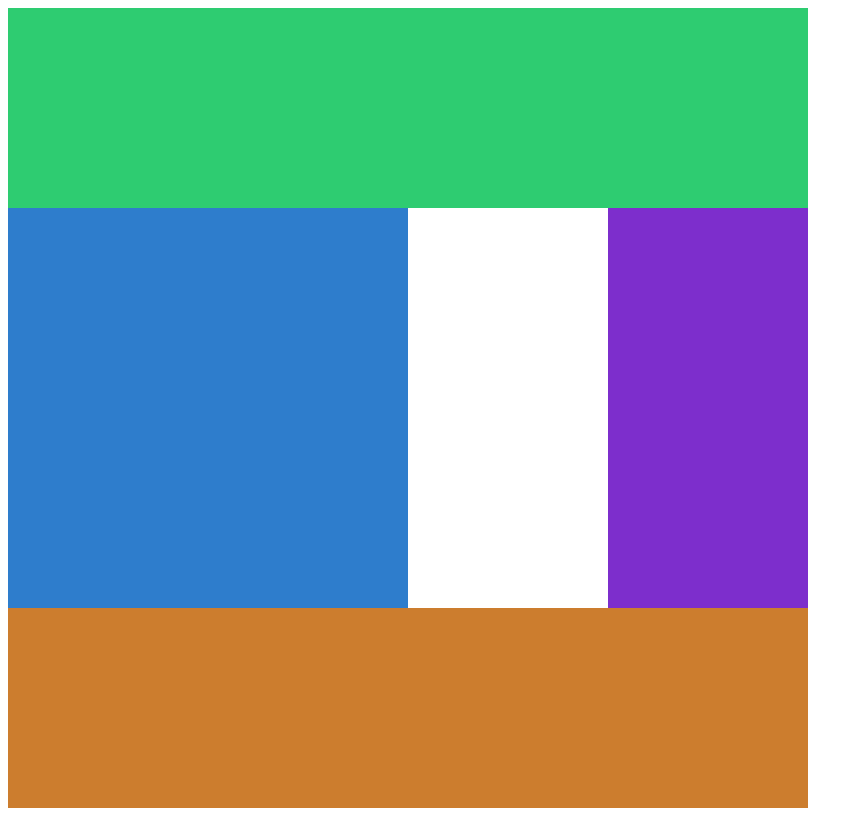
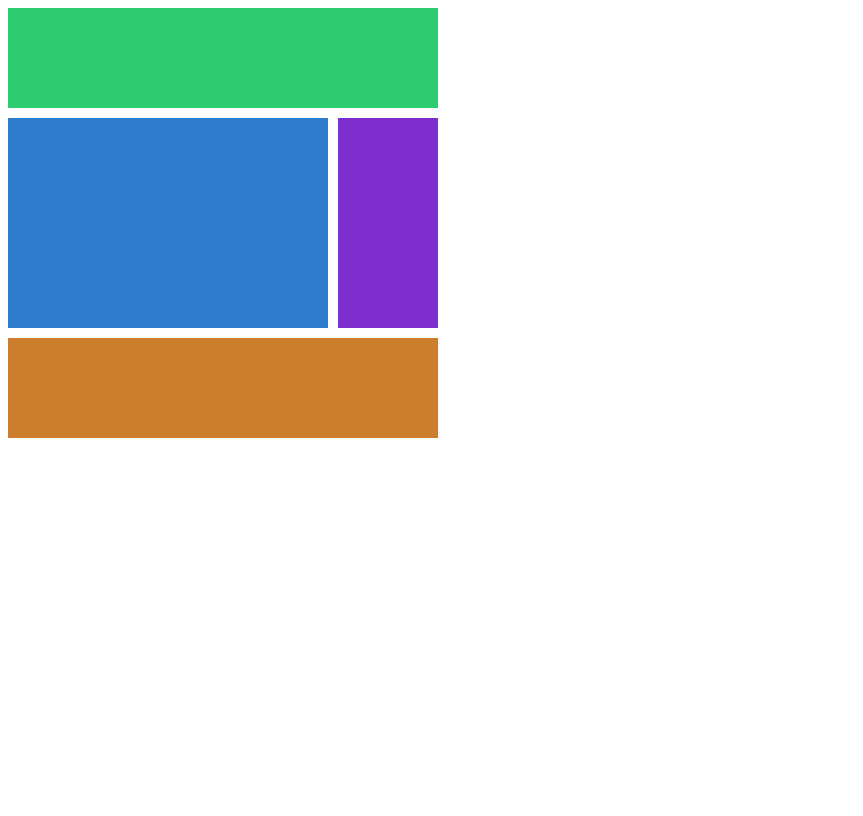
Before and after one commit to UnhappyDogChew/nomadcoder-scss-masterclass, a website: page index.html in a window 1280 px wide. Shown: the whole page, without its empty margins (0-863 px from the left). Drawn offline with Linux system fonts and the light colour scheme.

Commit message:
lesson#2.4

```diff
--- a/styles/styles.css
+++ b/styles/styles.css
@@ -45,31 +45,42 @@ area 이름 대신 - 을 넣으면 빈 영역이 된다.
 */
 .grid {
   display: grid;
-  grid-template-columns: repeat(4, 200px);
-  grid-template-rows: repeat(4, 200px);
-  grid-template-areas:
-    "header header header header"
-    "content content - sidebar"
-    "content content - sidebar"
-    "footer footer footer footer";
+  grid-template-columns: repeat(4, 100px);
+  grid-template-rows: repeat(4, 100px);
+  gap: 10px;
 }
 
+/*
+lesson #2.4
+
+grid-template-areas 를 이용하는 대신 각각의 자식들이 어느 위치에서 시작해서 어느 위치에서 끝날지 설정할 수도 있다.
+grid-column-start, grid-column-end, grid-row-start, grid-row-end 속성을 이용하면 된다.
+주의할 점은 for문을 사용할 때 처럼 시작은 inclusive인 반면 끝은 exclusive라는 것이다.
+*/
 .header {
   background: #2ecc71;
-  grid-area: header;
+  grid-column-start: 1;
+  grid-column-end: 5;
 }
 
 .content {
   background: #2e7dcc;
-  grid-area: content;
+  grid-column-start: 1;
+  grid-column-end: 4;
+  grid-row-start: 2;
+  grid-row-end: 4;
 }
 
 .sidebar {
   background: #7d2ecc;
-  grid-area: sidebar;
+  grid-column-start: 4;
+  grid-column-end: 5;
+  grid-row-start: 2;
+  grid-row-end: 4;
 }
 
 .footer {
   background: #cc7d2e;
-  grid-area: footer;
+  grid-column-start: 1;
+  grid-column-end: 5;
 }
```
